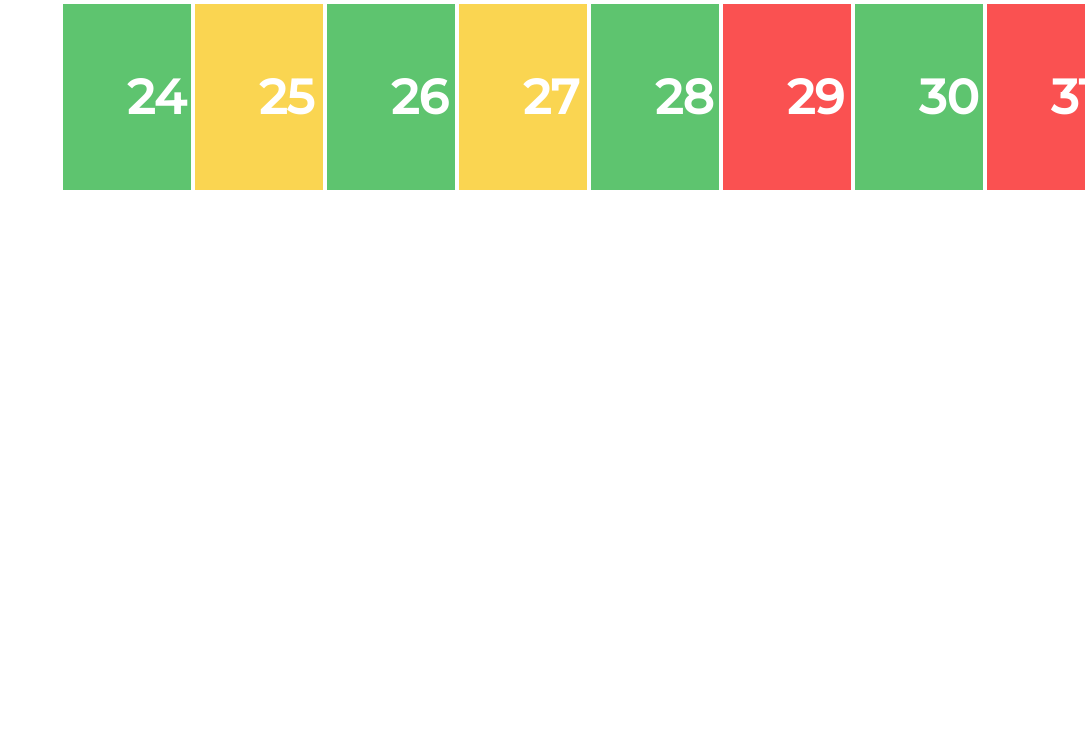
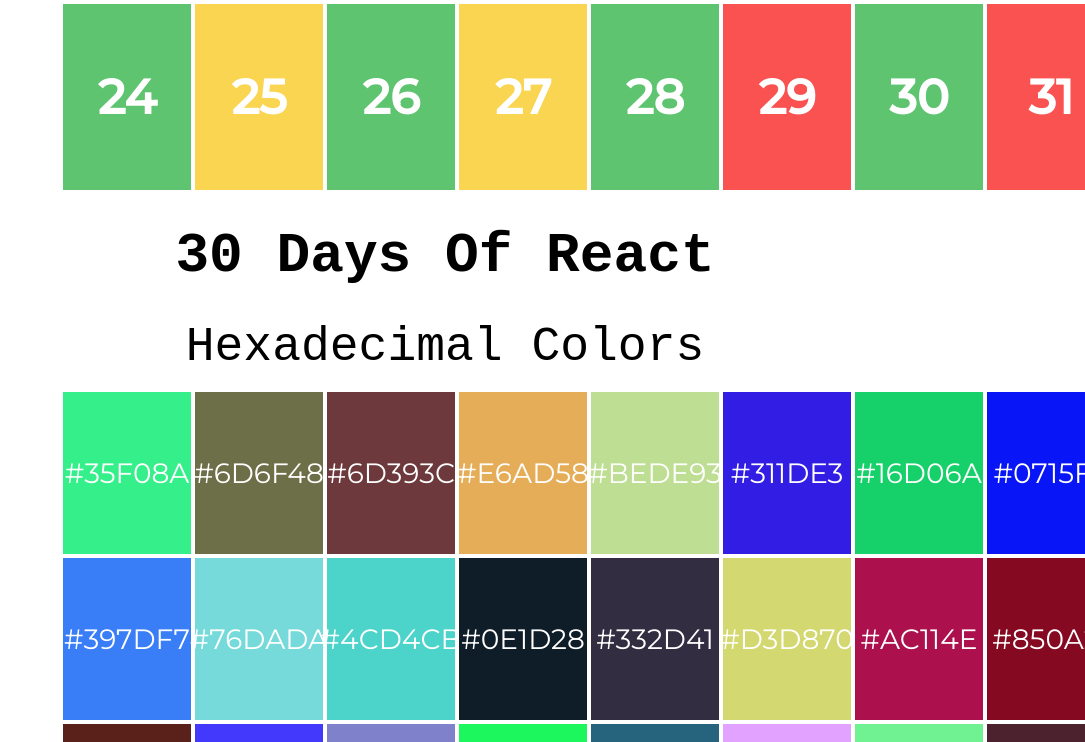
Before and after one commit to BrenoGSoares/React30days, a React app in the folder Day06/app-day-06/: page / in a window 1280 px wide. Shown: the part 766-1508 px from the top of the page, without its empty margins (195-1280 px from the left). Before the commit the page ends 974 px from the top, so only its background shows below. Built offline with nearby package versions, Linux system fonts and the light colour scheme.

Commit message:
feat: day 06

```diff
--- a/Day06/app-day-06/public/index.html
+++ b/Day06/app-day-06/public/index.html
@@ -32,13 +32,21 @@
     }
 
     .block-container {
+      display: flex;
+      justify-content: center;
+      align-items: center;
       font-family: montserrat;
       color: #fff;
       margin: 2px;
       padding: 4rem;
       font-size: 3rem;
       min-width: 40px;
-      text-align: center;
+      text-transform: uppercase;
+    }
+
+    .block-container-hexa {
+      font-size: 1.75rem;
+      font-weight: 400;
     }
   </style>
 </head>
--- a/Day06/app-day-06/src/index.js
+++ b/Day06/app-day-06/src/index.js
@@ -3,18 +3,19 @@ import React from 'react'
 import ReactDOM from 'react-dom'
 
 // JSX element, header
-const Header = () => {
+const Header = (props) => {
   return (
     <header>
       <div className="title">
         <h3>30 Days Of React</h3>
       </div>
-      <h4 className="subtitle">Number Generator</h4>
+      <h4 className="subtitle">{props.subtitle}</h4>
     </header>
   )
 }
 
 const Main = (props) => {
+  if (props.numbers) {
     const primeNumber = (num) => {
       if (num === 0 || num === 1) {
         return false
@@ -57,37 +58,52 @@ const Main = (props) => {
       }
     })
     return numberBlock
+  } else {
+    const colorBlock = props.color.map((color) => {
+      return (
+        <h1
+          style={{ backgroundColor: color }}
+          className="block-container block-container-hexa"
+          key={color}
+        >
+          {color}
+        </h1>
+      )
+    })
+    return colorBlock
+  }
 }
 
-// const hexaColor = () => {
-//   let str = '0123456789abcdef'
-//   let color = ''
-//   for (let i = 0; i < 6; i++) {
-//     let index = Math.floor(Math.random() * str.length)
-//     color += str[index]
-//   }
-//   return '#' + color
-// }
+// JSX element, app
+const subtitle = ['Number Generator', 'Hexadecimal Colors']
+const App = () => {
+  const hexaColor = () => {
+    let str = '0123456789abcdef'
+    let color = ''
+    for (let i = 0; i < 6; i++) {
+      let index = Math.floor(Math.random() * str.length)
+      color += str[index]
+    }
+    return '#' + color
+  }
 
-// JSX element, app
-const App = () => {
   const numbersList = []
+  const colorList = []
+
   for (let i = 0; i <= 31; i++) {
     numbersList.push(i)
+    colorList.push(hexaColor())
   }
 
-  // const colorList = [
-  //   hexaColor(),
-  //   hexaColor(),
-  //   hexaColor(),
-  //   hexaColor(),
-  //   hexaColor(),
-  // ]
   return (
     <div className="app">
-      <Header />
+      <Header subtitle={subtitle[0]} />
       <div className="container">
         <Main numbers={numbersList} />
+      </div>
+      <Header subtitle={subtitle[1]} />
+      <div className="container">
+        <Main color={colorList} />
       </div>
     </div>
   )
```
Lines whose indentation alone changed are shown as unchanged.
